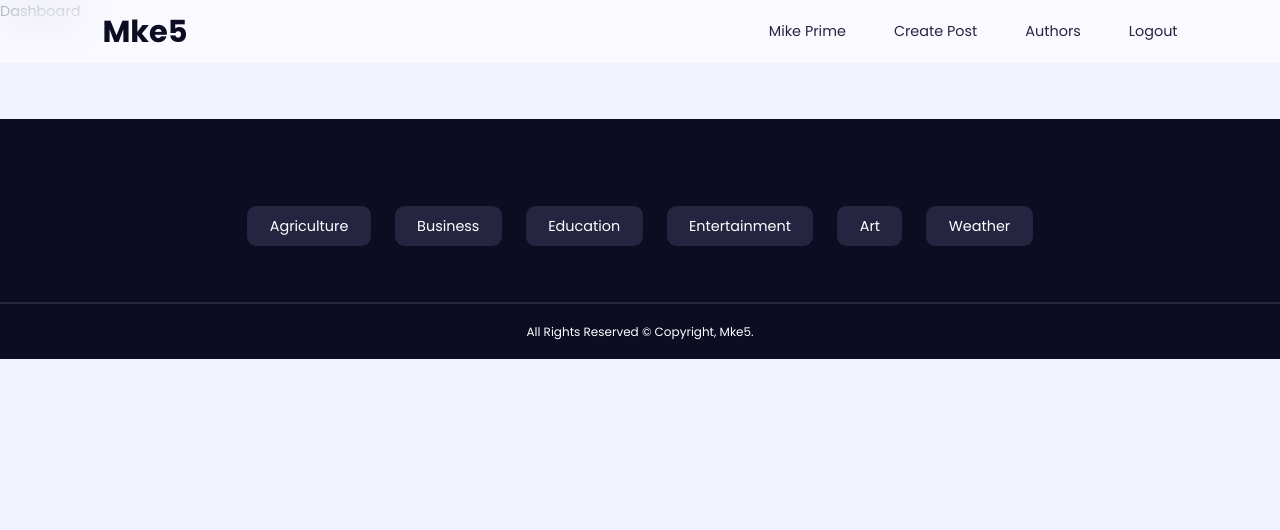
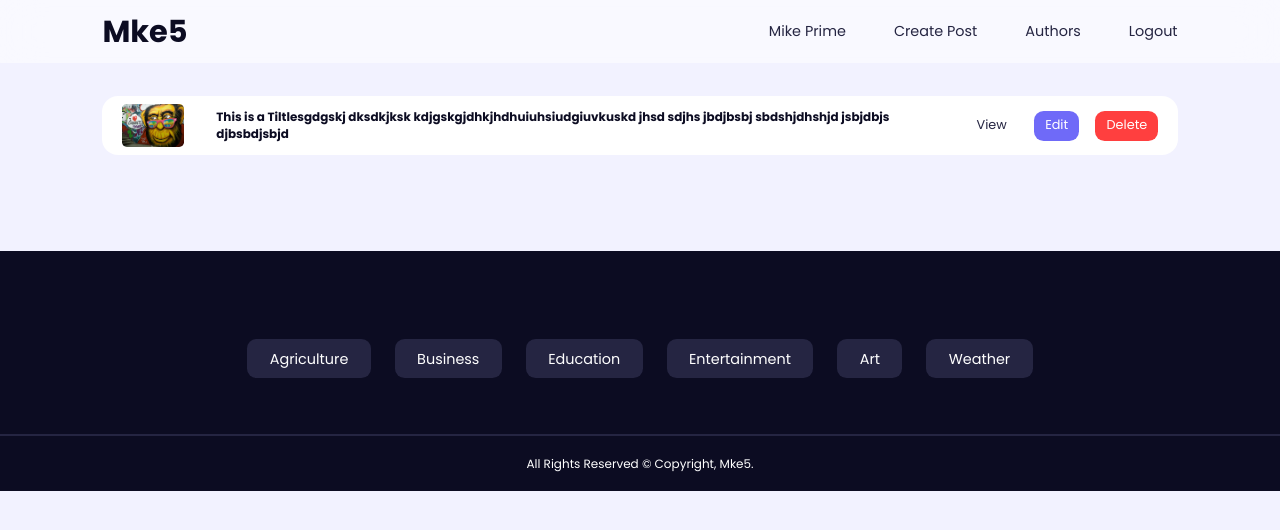
Before and after one commit to Mke5/mern-blog, a React app in the folder client/: page /myposts/1 in a window 1280 px wide. Shown: the top 530 px of the page. Built offline with nearby package versions, Linux system fonts and the light colour scheme; the HTML template or start-up script is replaced by a standard one.

Commit message:
createPost component

```diff
--- a/client/src/index.css
+++ b/client/src/index.css
@@ -474,3 +474,43 @@
   margin-inline: auto;
   width: var(--form-width);
 }
+
+
+
+
+
+/* ====================== Dashboard ================ */
+
+.dashboard__container {
+  display: flex;
+  flex-direction: column;
+  gap: 0.7rem;
+}
+
+.dashboard__post {
+  display: flex;
+  align-items: center;
+  justify-content: space-between;
+  gap: 1rem;
+  background: var(--color-white);
+  padding: 0.5rem 1.2rem;
+  border-radius: var(--radius-3);
+}
+
+.dashboard__post-info {
+  display: flex;
+  gap: 2rem;
+  width: 100%;
+  align-items: center;
+}
+
+.dashboard__post-thumbnail {
+  width: 4rem;
+  border-radius: var(--radius-1);
+  overflow: hidden;
+}
+
+.dashboard__post-actions {
+  display: flex;
+  gap: 1rem;
+}
--- a/client/src/main.jsx
+++ b/client/src/main.jsx
@@ -16,6 +16,7 @@
 import AuthorPosts from './pages/AuthorPosts'
 import Dashboard from './pages/Dashboard'
 import Logout from './pages/Logout'
+import DeletePost from './pages/DeletePost'
 
 
 
@@ -33,6 +34,7 @@
       {path: 'authors',element: <Authors />,},
       {path: 'create',element: <CreatePost />,},
       {path: 'post/:id/edit', element: <EditPost />,},
+      {path: 'post/:id/delete', element: <DeletePost />,},
       {path: 'myposts/:id',element: <Dashboard />,},
       {path: 'logout', element: <Logout />,},
       {path: 'posts/categories/:category', element: <CategoryPosts />,},
--- a/client/src/pages/CreatePost.jsx
+++ b/client/src/pages/CreatePost.jsx
@@ -1,8 +1,32 @@
-import React from 'react'
+import React, { useState } from 'react'
 
 const CreatePost = () => {
+  const [title, setTitle] = useState('')
+  const [category, setCategory] = useState('Uncategorized')
+  const [description, setDescription] = useState('')
+  const [thumbnail, setThumbnail] = useState('')
+
+  const postsCate = ['Art', 'Bussines', 'Weather', 'Investment', 'Uncategorized', 'Agriculture']
+
   return (
-    <div>CreatePost</div>
+    <section className="create-post">
+      <div className="container">
+        <h2>Create Post</h2>
+        <p className="form__error-message">Error Message</p>
+
+        <form action="" className="form create-post__form">
+          <input type="text" name='title' placeholder='Title' value={title} onChange={e => setTitle(e.target.value)} autoFocus/>
+          <select name="category" id="" value={category} onChange={e => setCategory(e.target.value)} >
+            {
+              postsCate.map(cat => <option key={cat}>{cat}</option>)
+            }
+          </select>
+          <textarea placeholder='Body' rows={7} name="body" id="" value={description} onChange={e => setDescription(e.target.value)}></textarea>
+          <input type="file" name="" id="" onChange={e => setThumbnail(e.target.files[0])} accept='png, jpg, jpeg' />
+          <button type='submit' className='btn primary'>Create</button>
+        </form>
+      </div>
+    </section>
   )
 }
 
--- a/client/src/pages/Dashboard.jsx
+++ b/client/src/pages/Dashboard.jsx
@@ -1,8 +1,35 @@
-import React from 'react'
+import React, { useState } from 'react'
+import DmPosts from '../data'
+import { Link } from 'react-router-dom'
 
 const Dashboard = () => {
+  const [posts, setPosts] = useState(DmPosts)
   return (
-    <div>Dashboard</div>
+    <section className="dashboard">
+      {
+        posts.length ? <div className="container dashboard__container">
+          {
+           posts.map(post => {
+             return <article key={post.id} className="dashboard__post">
+               <div className="dashboard__post-info">
+                 <div className="dashboard__post-thumbnail">
+                   <img src={post.thumbnail} alt="" />
+                 </div>
+                 <h5>{post.title}</h5>
+               </div>
+
+               <div className="dashboard__post-actions">
+                 <Link to={`/post/${post.id}`} className='btn sm'>View</Link>
+                 <Link to={`/post/${post.id}/edit`} className='btn sm primary'>Edit</Link>
+                 <Link to={`/post/${post.id}/delete`} className='btn sm danger'>Delete</Link>
+               </div>
+             </article>
+           })
+          }
+        </div>
+        : <div className="center">You have no Posts yet</div>
+      }
+    </section>
   )
 }
 
```
